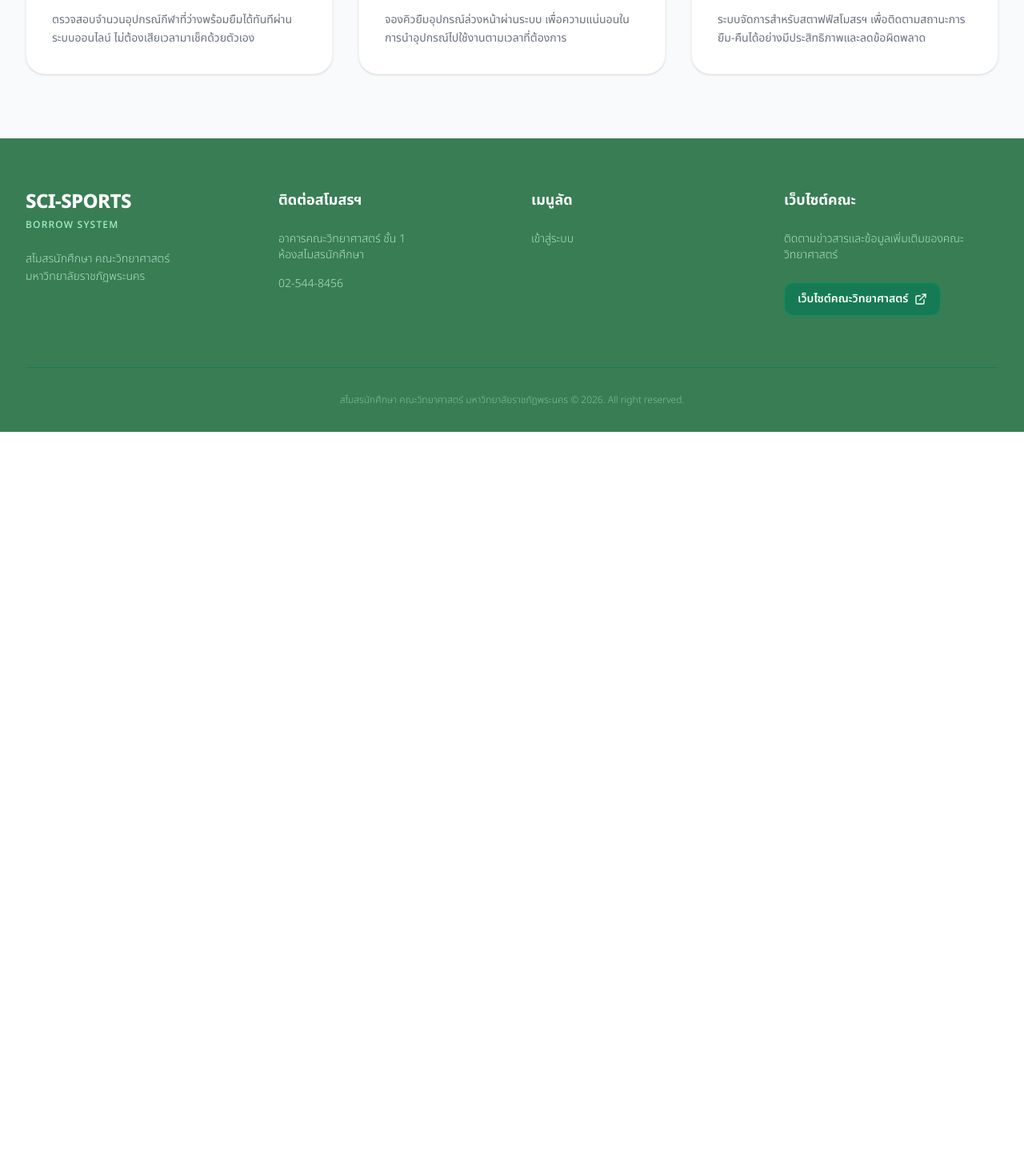
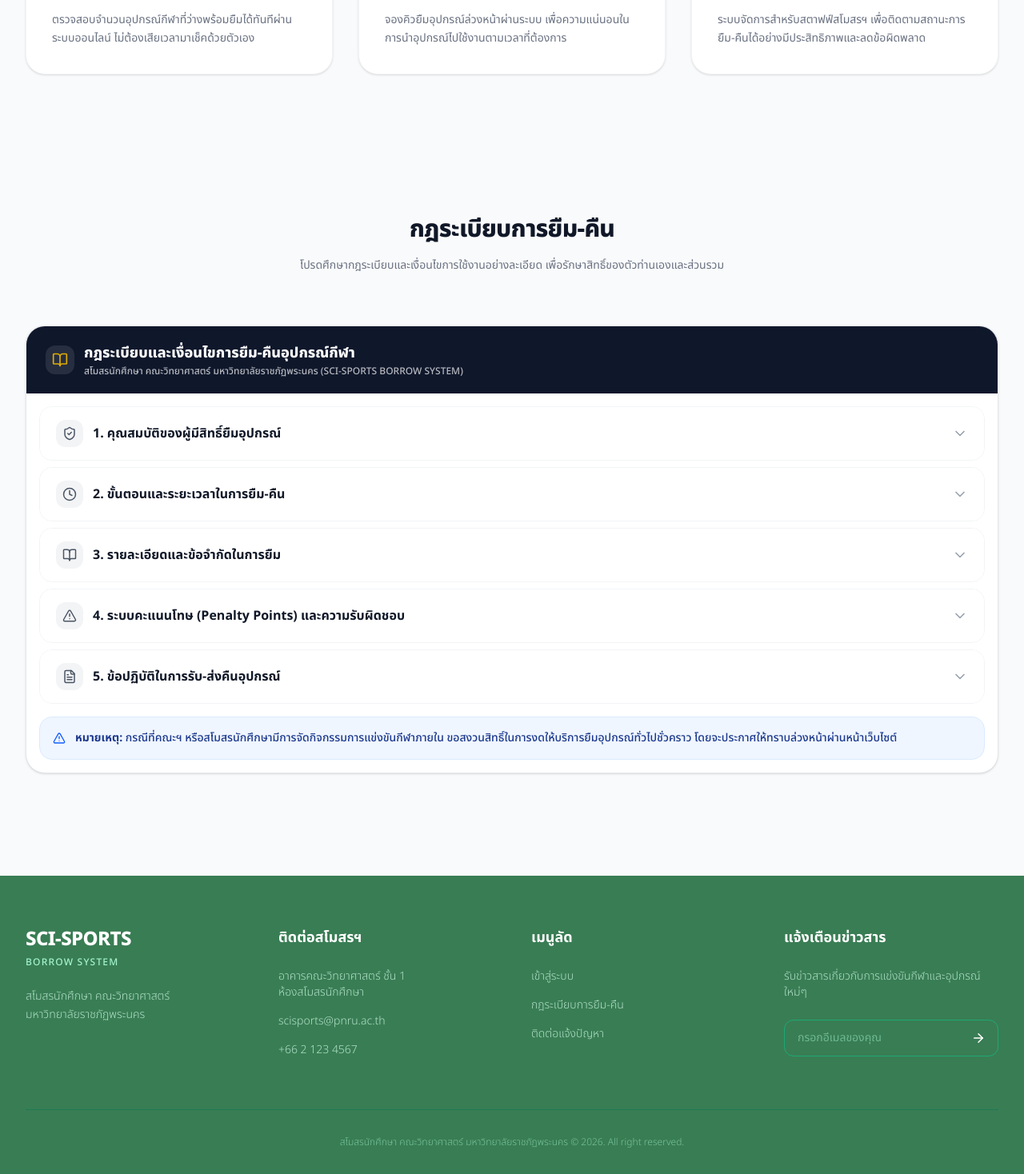
Before and after one commit to icezaza1210/Project-end, a React (Vite) app: page / in a window 1280 px wide. Shown: the part 992-2460 px from the top of the page at 80% size. Before the commit the page ends 1532 px from the top, so only its background shows below. Built offline with nearby package versions, Linux system fonts and the light colour scheme; no server answers; the database is empty.

Commit message:
กฎการใช้งาน2

```diff
--- a/src/components/LandingView.tsx
+++ b/src/components/LandingView.tsx
@@ -1,12 +1,16 @@
 import React from 'react';
-import { Trophy, ArrowRight, Activity, Calendar, Users, ShoppingBag, ExternalLink } from 'lucide-react';
+import { Trophy, ArrowRight, Activity, Calendar, Users, ShoppingBag } from 'lucide-react';
 import { motion } from 'framer-motion';
+import { useSettings } from '../contexts/SettingsContext';
+import RulesSection from './RulesSection';
 
 interface LandingViewProps {
   onNavigateToLogin: () => void;
 }
 
 export default function LandingView({ onNavigateToLogin }: LandingViewProps) {
+  const { t } = useSettings();
+
   return (
     <div className="min-h-screen flex flex-col bg-gray-50 font-sans" id="landing-container">
       {/* Navbar */}
@@ -23,9 +27,10 @@ export default function LandingView({ onNavigateToLogin }: LandingViewProps) {
           </div>
 
           <nav className="hidden md:flex items-center gap-8 text-sm font-semibold text-gray-600">
-            <a href="#" className="text-[#397d54] border-b-2 border-[#397d54] pb-1">หน้าแรก</a>
-            <a href="#about" className="hover:text-[#397d54] transition-colors pb-1">เกี่ยวกับระบบ</a>
-            <a href="#contact" className="hover:text-[#397d54] transition-colors pb-1">ติดต่อเรา</a>
+            <a href="#" className="text-[#397d54] border-b-2 border-[#397d54] pb-1">{t('หน้าแรก', 'Home')}</a>
+            <a href="#about" className="hover:text-[#397d54] transition-colors pb-1">{t('เกี่ยวกับระบบ', 'About')}</a>
+            <a href="#rules" className="hover:text-[#397d54] transition-colors pb-1">{t('กฎระเบียบ', 'Rules')}</a>
+            <a href="#contact" className="hover:text-[#397d54] transition-colors pb-1">{t('ติดต่อเรา', 'Contact')}</a>
           </nav>
 
           <div className="flex items-center gap-4">
@@ -33,7 +38,7 @@ export default function LandingView({ onNavigateToLogin }: LandingViewProps) {
               onClick={onNavigateToLogin}
               className="px-5 py-2.5 bg-[#397d54] hover:bg-[#2c5f3f] text-white text-sm font-bold rounded-xl transition-all shadow-md shadow-emerald-900/10 flex items-center gap-2 group"
             >
-              เข้าสู่ระบบ / ลงทะเบียน
+              {t('เข้าสู่ระบบ / ลงทะเบียน', 'Login / Register')}
               <ArrowRight size={16} className="group-hover:translate-x-1 transition-transform" />
             </button>
           </div>
@@ -59,19 +64,19 @@ export default function LandingView({ onNavigateToLogin }: LandingViewProps) {
               >
                 <div className="inline-flex items-center gap-2 px-3 py-1 bg-white/10 backdrop-blur-sm rounded-full text-xs font-bold tracking-wider mb-6 border border-white/20">
                   <span className="w-2 h-2 rounded-full bg-[#e0ac04] animate-pulse"></span>
-                  เปิดให้บริการภาคเรียน 1/2026
+                  {t('เปิดให้บริการภาคเรียน 1/2026', 'Open for Semester 1/2026')}
                 </div>
                 <h2 className="text-4xl md:text-5xl font-black mb-4 leading-tight">
-                  ยืม-คืนอุปกรณ์กีฬา <br /> สะดวก รวดเร็ว
+                  {t('ยืม-คืนอุปกรณ์กีฬา', 'Sports Equipment')} <br /> {t('สะดวก รวดเร็ว', 'Borrow & Return')}
                 </h2>
                 <p className="text-emerald-50 mb-8 max-w-md text-sm md:text-base leading-relaxed opacity-90">
-                  ระบบบริการยืม-คืนอุปกรณ์กีฬาสำหรับนักศึกษาคณะวิทยาศาสตร์ มหาวิทยาลัยราชภัฏพระนคร ตรวจสอบสถานะอุปกรณ์ได้แบบเรียลไทม์ และจองคิวออนไลน์ได้ทันที
+                  {t('ระบบบริการยืม-คืนอุปกรณ์กีฬาสำหรับนักศึกษาคณะวิทยาศาสตร์ มหาวิทยาลัยราชภัฏพระนคร ตรวจสอบสถานะอุปกรณ์ได้แบบเรียลไทม์ และจองคิวออนไลน์ได้ทันที', 'Sports equipment borrowing system for science students, PNRU. Check real-time equipment status and book online instantly.')}
                 </p>
                 <button
                   onClick={onNavigateToLogin}
                   className="px-8 py-3.5 bg-white text-[#397d54] hover:bg-gray-50 text-sm font-bold rounded-xl transition-all flex items-center gap-2 group shadow-lg"
                 >
-                  เริ่มใช้งานระบบ
+                  {t('เริ่มใช้งานระบบ', 'Get Started')}
                   <ArrowRight size={18} className="group-hover:translate-x-1 transition-transform" />
                 </button>
               </motion.div>
@@ -92,9 +97,9 @@ export default function LandingView({ onNavigateToLogin }: LandingViewProps) {
         {/* Feature Highlights */}
         <section className="max-w-7xl mx-auto px-4 sm:px-6 lg:px-8 py-12 md:py-20" id="about">
           <div className="text-center mb-16">
-            <h3 className="text-2xl md:text-3xl font-black text-gray-900 mb-4">บริการของเรา</h3>
+            <h3 className="text-2xl md:text-3xl font-black text-gray-900 mb-4">{t('บริการของเรา', 'Our Services')}</h3>
             <p className="text-gray-500 max-w-2xl mx-auto text-sm md:text-base">
-              อำนวยความสะดวกให้นักศึกษาด้วยระบบจัดการที่ทันสมัย ลดขั้นตอนการทำงาน และเพิ่มประสิทธิภาพในการให้บริการ
+              {t('อำนวยความสะดวกให้นักศึกษาด้วยระบบจัดการที่ทันสมัย ลดขั้นตอนการทำงาน และเพิ่มประสิทธิภาพในการให้บริการ', 'Facilitating students with a modern management system, reducing workflow steps, and improving service efficiency.')}
             </p>
           </div>
 
@@ -103,17 +108,17 @@ export default function LandingView({ onNavigateToLogin }: LandingViewProps) {
               {
                 icon: <Activity size={24} className="text-[#397d54]" />,
                 title: 'Real-time Tracking',
-                desc: 'ตรวจสอบจำนวนอุปกรณ์กีฬาที่ว่างพร้อมยืมได้ทันทีผ่านระบบออนไลน์ ไม่ต้องเสียเวลามาเช็คด้วยตัวเอง'
+                desc: t('ตรวจสอบจำนวนอุปกรณ์กีฬาที่ว่างพร้อมยืมได้ทันทีผ่านระบบออนไลน์ ไม่ต้องเสียเวลามาเช็คด้วยตัวเอง', 'Check the number of available sports equipment online instantly. No need to waste time checking in person.')
               },
               {
                 icon: <Calendar size={24} className="text-[#397d54]" />,
                 title: 'Online Booking',
-                desc: 'จองคิวยืมอุปกรณ์ล่วงหน้าผ่านระบบ เพื่อความแน่นอนในการนำอุปกรณ์ไปใช้งานตามเวลาที่ต้องการ'
+                desc: t('จองคิวยืมอุปกรณ์ล่วงหน้าผ่านระบบ เพื่อความแน่นอนในการนำอุปกรณ์ไปใช้งานตามเวลาที่ต้องการ', 'Book sports equipment in advance via the system for certainty in using the equipment at the desired time.')
               },
               {
                 icon: <Users size={24} className="text-[#397d54]" />,
                 title: 'Staff Management',
-                desc: 'ระบบจัดการสำหรับสตาฟฟ์สโมสรฯ เพื่อติดตามสถานะการยืม-คืนได้อย่างมีประสิทธิภาพและลดข้อผิดพลาด'
+                desc: t('ระบบจัดการสำหรับสตาฟฟ์สโมสรฯ เพื่อติดตามสถานะการยืม-คืนได้อย่างมีประสิทธิภาพและลดข้อผิดพลาด', 'Management system for club staff to efficiently track borrowing-returning status and reduce errors.')
               }
             ].map((feature, idx) => (
               <motion.div
@@ -132,6 +137,17 @@ export default function LandingView({ onNavigateToLogin }: LandingViewProps) {
               </motion.div>
             ))}
           </div>
+        </section>
+
+        {/* Rules Section */}
+        <section className="max-w-7xl mx-auto px-4 sm:px-6 lg:px-8 py-24" id="rules">
+          <div className="text-center mb-16">
+            <h2 className="text-3xl font-black text-gray-900 tracking-tight mb-4">{t('กฎระเบียบการยืม-คืน', 'Borrowing Rules & Policies')}</h2>
+            <p className="text-gray-500 max-w-2xl mx-auto text-sm leading-relaxed">
+              {t('โปรดศึกษากฎระเบียบและเงื่อนไขการใช้งานอย่างละเอียด เพื่อรักษาสิทธิ์ของตัวท่านเองและส่วนรวม', 'Please read the borrowing rules and terms carefully to protect your rights and those of others.')}
+            </p>
+          </div>
+          <RulesSection />
         </section>
       </main>
 
@@ -155,7 +171,8 @@ export default function LandingView({ onNavigateToLogin }: LandingViewProps) {
               <h3 className="text-lg font-bold">ติดต่อสโมสรฯ</h3>
               <ul className="space-y-4 text-sm text-emerald-100/80 font-light">
                 <li>อาคารคณะวิทยาศาสตร์ ชั้น 1<br/>ห้องสโมสรนักศึกษา</li>
-                <li>02-544-8456</li>
+                <li>scisports@pnru.ac.th</li>
+                <li>+66 2 123 4567</li>
               </ul>
             </div>
 
@@ -163,30 +180,27 @@ export default function LandingView({ onNavigateToLogin }: LandingViewProps) {
             <div className="space-y-6">
               <h3 className="text-lg font-bold">เมนูลัด</h3>
               <ul className="space-y-4 text-sm text-emerald-100/80 font-light">
-                <li>
-                  <button onClick={onNavigateToLogin} className="hover:text-white transition-colors text-left">
-                    เข้าสู่ระบบ
-                  </button>
-                </li>
+                <li><a href="#" className="hover:text-white transition-colors">เข้าสู่ระบบ</a></li>
+                <li><a href="#" className="hover:text-white transition-colors">กฎระเบียบการยืม-คืน</a></li>
+                <li><a href="#" className="hover:text-white transition-colors">ติดต่อแจ้งปัญหา</a></li>
               </ul>
             </div>
 
-            {/* Faculty Link Col */}
+            {/* Newsletter/Action Col */}
             <div className="space-y-6">
-              <h3 className="text-lg font-bold">เว็บไซต์คณะ</h3>
+              <h3 className="text-lg font-bold">แจ้งเตือนข่าวสาร</h3>
               <p className="text-sm text-emerald-100/80 font-light">
-                ติดตามข่าวสารและข้อมูลเพิ่มเติมของคณะวิทยาศาสตร์
+                รับข่าวสารเกี่ยวกับการแข่งขันกีฬาและอุปกรณ์ใหม่ๆ
               </p>
-              <div>
-                <a
-                  href="https://sci.pnru.ac.th"
-                  target="_blank"
-                  rel="noopener noreferrer"
-                  className="inline-flex items-center gap-2 px-4 py-2.5 bg-emerald-700/60 hover:bg-emerald-600 text-white rounded-xl text-sm font-semibold border border-emerald-500/30 transition-all hover:shadow-md"
-                >
-                  <span>เว็บไซต์คณะวิทยาศาสตร์</span>
-                  <ExternalLink size={16} />
-                </a>
+              <div className="relative">
+                <input
+                  type="email"
+                  placeholder="กรอกอีเมลของคุณ"
+                  className="w-full bg-transparent border border-emerald-400/50 rounded-xl px-4 py-3 text-sm text-white placeholder-emerald-200/50 focus:outline-none focus:border-white transition-colors"
+                />
+                <button className="absolute right-2 top-1/2 -translate-y-1/2 p-2 hover:bg-white/10 rounded-lg transition-colors">
+                  <ArrowRight size={18} className="text-white" />
+                </button>
               </div>
             </div>
           </div>
```
Also changed, not shown: src/App.tsx (+16 -2 lines), src/components/BookingForm.tsx (+5 -5 lines).
